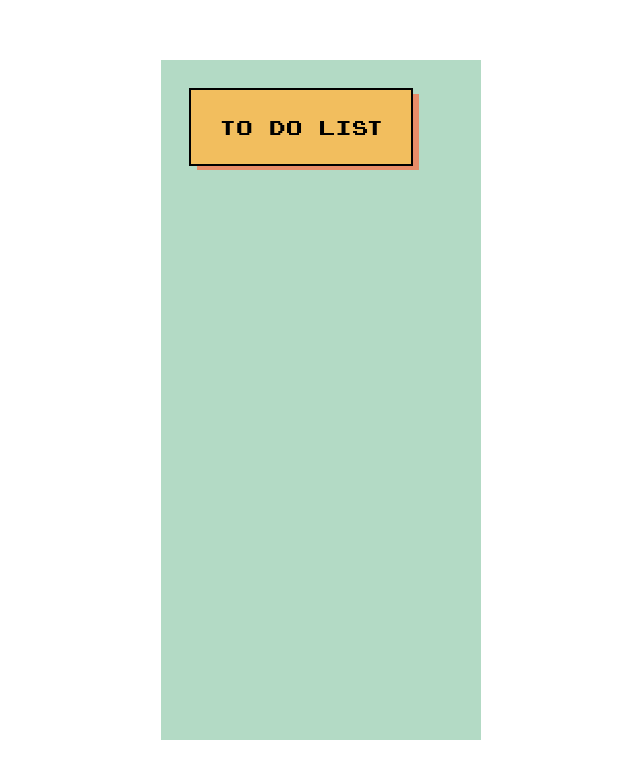
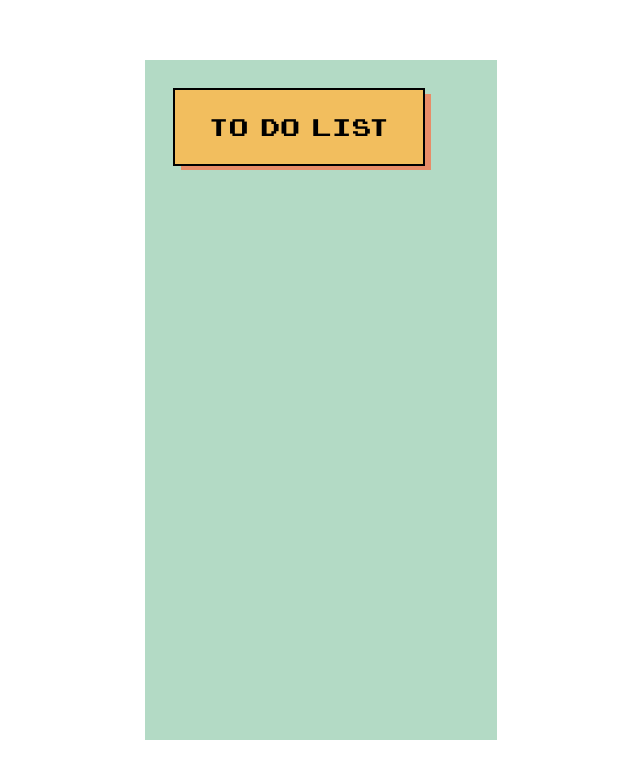
Before and after one commit to joshiee02/ToDoList, a website built with webpack: page dist/index.html in a window 1280 px wide. Shown: the whole page, without its empty margins (319-959 px from the left). Built offline with nearby package versions, Linux system fonts and the light colour scheme.

Commit message:
bigger size of container

```diff
--- a/src/style.css
+++ b/src/style.css
@@ -64,7 +64,7 @@ body {
 
 #container {
   height: 85vh;
-  width: 25vw;
+  width: 27.5vw;
   background-color: #B3DAC5;
   padding: 1.75rem;
 }
@@ -78,6 +78,7 @@ header {
   background-color: #F2BE5E;
   justify-content: center;
   align-items: center;
-  font-size: 1.25rem;
+  font-size: 1.5rem;
+  word-spacing: -0.5rem;
   box-shadow: 7px 5px 0px -1px rgba(232,140,104,1);
 }
```
